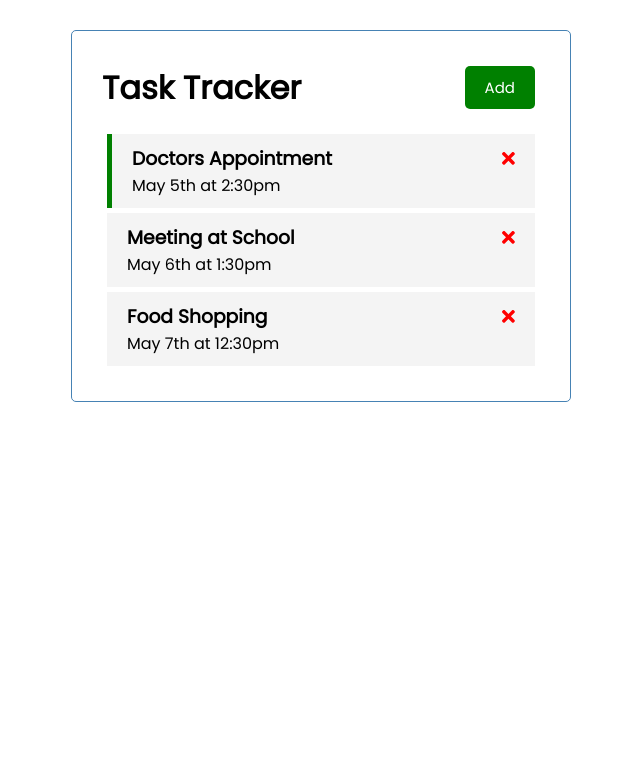
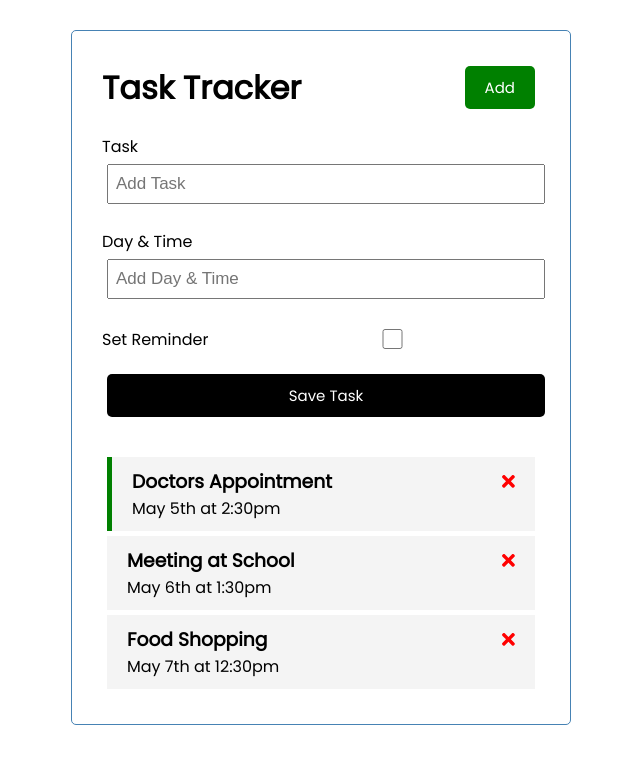
Before and after one commit to andrecamposmatias/angular-crash, an Angular app: page / in a window 1280 px wide. Shown: the top 764 px of the page, without its empty margins (319-959 px from the left). Built offline with nearby package versions, Linux system fonts and the light colour scheme; data requests are answered from the project's data file.

Commit message:
Forms Module & ngModel

```diff
--- a/src/app/app.module.ts
+++ b/src/app/app.module.ts
@@ -2,6 +2,7 @@
 import { BrowserModule } from '@angular/platform-browser';
 import { FontAwesomeModule } from '@fortawesome/angular-fontawesome';
 import { HttpClientModule } from '@angular/common/http';
+import { FormsModule } from '@angular/forms';
 
 import { AppComponent } from './app.component';
 import { HeaderComponent } from './components/header/header.component';
@@ -23,7 +24,8 @@
   imports: [
     BrowserModule,
     FontAwesomeModule,
-    HttpClientModule
+    HttpClientModule,
+    FormsModule
   ],
   providers: [],
   bootstrap: [AppComponent]
--- a/src/app/components/add-task/add-task.component.css
+++ b/src/app/components/add-task/add-task.component.css
@@ -0,0 +1,3 @@
+.add-form {
+    margin-bottom: 40px;
+}
--- a/src/app/components/add-task/add-task.component.html
+++ b/src/app/components/add-task/add-task.component.html
@@ -1 +1,32 @@
-<p>add-task works!</p>
+<form class="add-form">
+    <div class="form-control">
+        <label for="text">Task</label>
+        <input
+            type="text"
+            name="text"
+            [(ngModel)]="text"
+            id="text"
+            placeholder="Add Task"
+        />
+    </div>
+    <div class="form-control">
+        <label for="day">Day & Time</label>
+        <input
+            type="text"
+            name="day"
+            [(ngModel)]="day"
+            id="day"
+            placeholder="Add Day & Time"
+        />
+    </div>
+    <div class="form-control form-control-check">
+        <label for="reminder">Set Reminder</label>
+        <input
+            type="checkbox"
+            name="reminder"
+            [(ngModel)]="reminder"
+            id="reminder"
+        />
+    </div>
+    <input type="submit" value="Save Task" class="btn btn-block">
+</form>
--- a/src/app/components/add-task/add-task.component.ts
+++ b/src/app/components/add-task/add-task.component.ts
@@ -7,6 +7,10 @@
 })
 export class AddTaskComponent implements OnInit {
 
+  text!:string;
+  day!: string;
+  reminder: boolean = false;
+
   constructor() { }
 
   ngOnInit(): void {
--- a/src/app/components/tasks/tasks.component.html
+++ b/src/app/components/tasks/tasks.component.html
@@ -1,3 +1,4 @@
+<app-add-task></app-add-task>
 <app-task-item
     *ngFor="let task of tasks"
     [task]="task"
```
